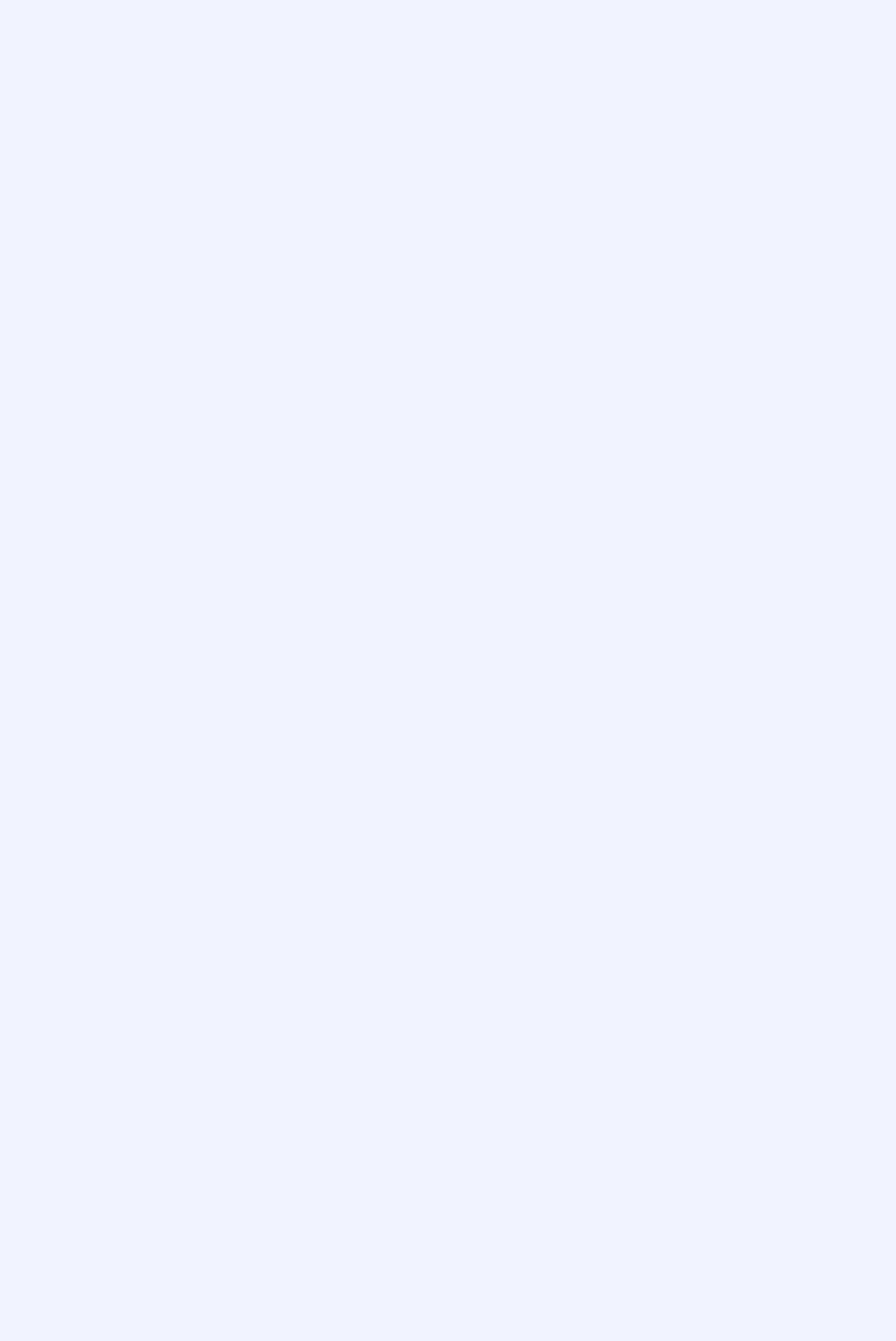
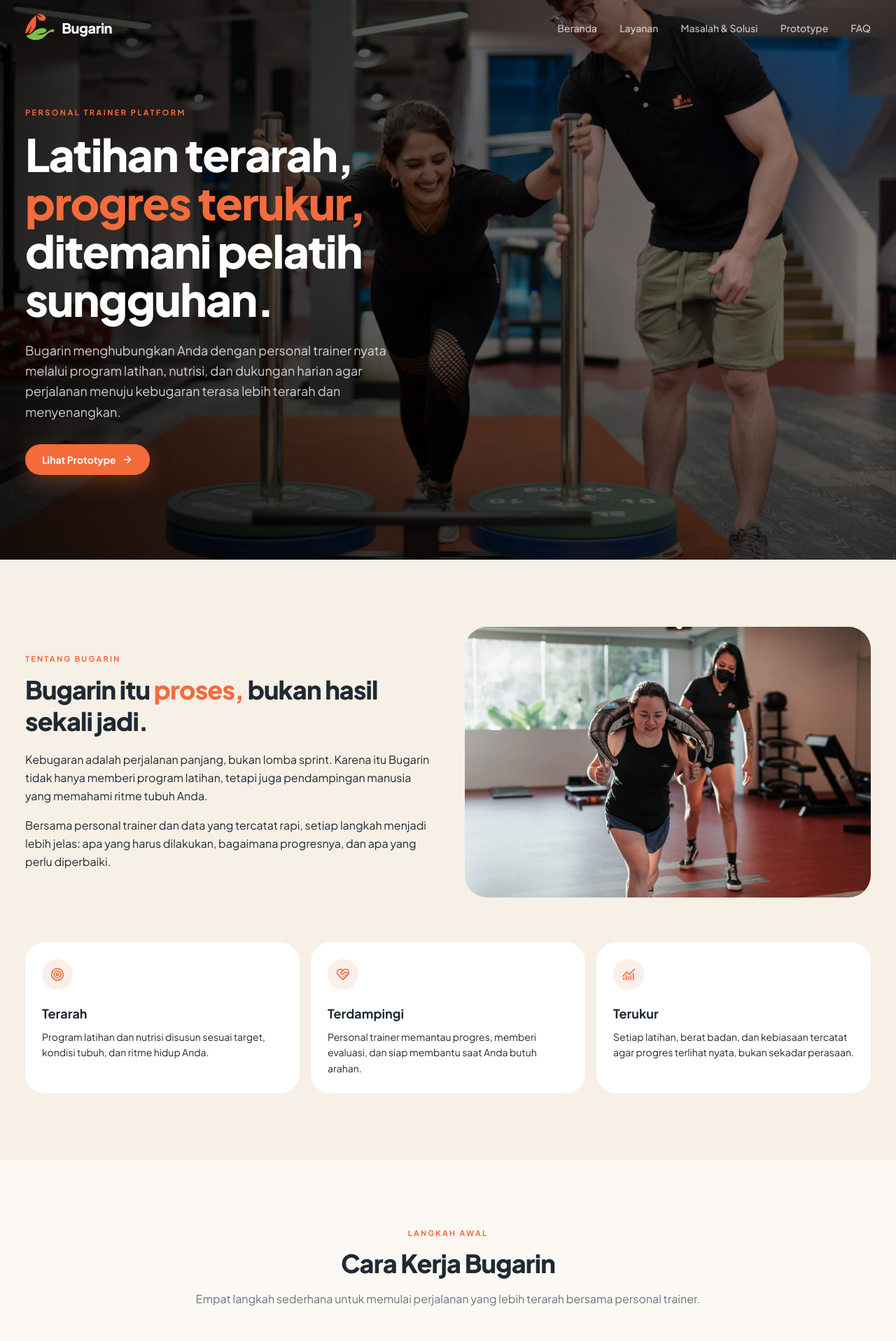
Before and after one commit to pbl-semester-3/fe-bugarin, a Next.js app: page / in a window 1280 px wide. Before the commit this address had no page. Shown: the top 1917 px of the page at 70% size. Before the commit the page ends 800 px from the top, so only its background shows below. Built offline with nearby package versions, Linux system fonts and the light colour scheme.

Commit message:
feat: aktifkan landing page di root dan dokumentasikan aset

```diff
--- a/app/page.tsx
+++ b/app/page.tsx
@@ -1,5 +1,33 @@
-import { redirect } from "next/navigation";
+import type { Metadata } from "next";
+import { AboutSection } from "@/components/landing/about-section";
+import { AppPreview } from "@/components/landing/app-preview";
+import { FaqSection } from "@/components/landing/faq-section";
+import { HeroSection } from "@/components/landing/hero-section";
+import { HowItWorks } from "@/components/landing/how-it-works";
+import { ProblemSolution } from "@/components/landing/problem-solution";
+import { SiteFooter } from "@/components/landing/site-footer";
+import { SiteHeader } from "@/components/landing/site-header";
 
-export default function RootPage() {
-  redirect("/login");
+export const metadata: Metadata = {
+  title: "Bugarin — Latihan Terarah, Progres Terukur",
+  description:
+    "Bugarin menghubungkan Anda dengan personal trainer nyata untuk program latihan, nutrisi, dan pendampingan yang lebih terarah.",
+};
+
+// Landing page publik. Login PT/Admin tetap diakses manual melalui /login.
+export default function LandingPage() {
+  return (
+    <div className="min-h-screen scroll-smooth bg-landing-bg text-landing-ink">
+      <SiteHeader />
+      <main>
+        <HeroSection />
+        <AboutSection />
+        <HowItWorks />
+        <ProblemSolution />
+        <AppPreview />
+        <FaqSection />
+      </main>
+      <SiteFooter />
+    </div>
+  );
 }
```
Also changed, not shown: 1 other file (tests, documents, lock files or other folders).
